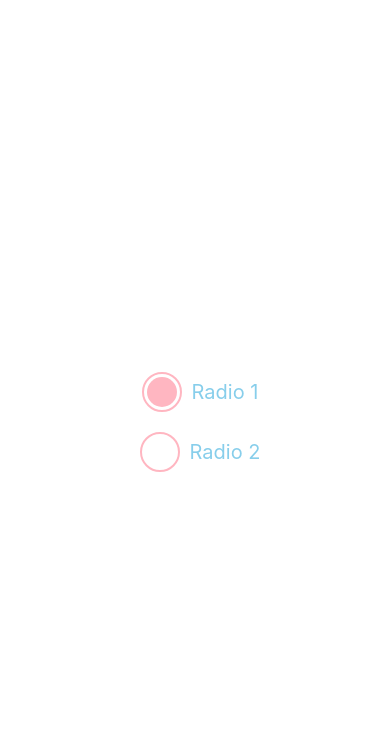
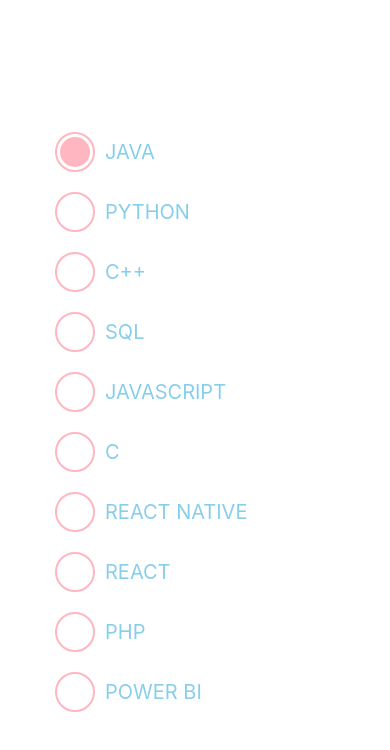
Before and after one commit to hvjha/React_Native, a React Native app: screen / in a window 390 px wide. Shown: the top 750 px of the page. Built offline with nearby package versions, Linux system fonts and the light colour scheme.

Commit message:
dynamic radio button

```diff
--- a/src/lessons/14_Radio.tsx
+++ b/src/lessons/14_Radio.tsx
@@ -1,12 +1,38 @@
 import React, { useState } from 'react';
 
-import {View, Text, StyleSheet, TouchableOpacity} from 'react-native'
+import { View, Text, StyleSheet, TouchableOpacity } from 'react-native'
 
-const Radio = () =>{
-    const [selectedRadio,setSelectedRadio] = useState(1)
-    return(
+const Radio = () => {
+    const skills = [
+        { id: 1, name: 'JAVA' },
+        { id: 2, name: 'PYTHON' },
+        { id: 3, name: 'C++' },
+        { id: 4, name: 'SQL' },
+        { id: 5, name: 'JAVASCRIPT' },
+        { id: 6, name: 'C' },
+        { id: 7, name: 'REACT NATIVE' },
+        { id: 8, name: 'REACT' },
+        { id: 9, name: 'PHP' },
+        { id: 10, name: 'POWER BI' },
+    ]
+    const [selectedRadio, setSelectedRadio] = useState(1)
+    return (
         <View style={styles.main}>
-            <TouchableOpacity onPress={()=>setSelectedRadio(1)}>
+            {
+                skills.map((item, index) => (
+                    <TouchableOpacity key={index} onPress={() => setSelectedRadio(item.id)}>
+                        <View style={styles.radioWrapper}>
+                            <View style={styles.radio}>
+                                {
+                                    selectedRadio === item.id ? <View style={styles.radiobg}></View> : null
+                                }
+                            </View>
+                            <Text style={styles.radiotext}>{item.name}</Text>
+                        </View>
+                    </TouchableOpacity>
+                ))
+            }
+            {/* <TouchableOpacity onPress={()=>setSelectedRadio(1)}>
                 <View style={styles.radioWrapper}>
                     <View style={styles.radio}>
                         {
@@ -15,8 +41,8 @@ const Radio = () =>{
                     </View>
                     <Text style={styles.radiotext}>Radio 1</Text>
                 </View>
-            </TouchableOpacity>
-            <TouchableOpacity onPress={()=>setSelectedRadio(2)}>
+            </TouchableOpacity> */}
+            {/* <TouchableOpacity onPress={()=>setSelectedRadio(2)}>
                 <View style={styles.radioWrapper}>
                     <View style={styles.radio}>
                         {
@@ -25,39 +51,40 @@ const Radio = () =>{
                     </View>
                     <Text style={styles.radiotext}>Radio 2</Text>
                 </View>
-            </TouchableOpacity>
+            </TouchableOpacity> */}
         </View>
     )
 }
 
 const styles = StyleSheet.create({
-    main:{
-        flex:1,
-        alignItems:'center',
-        justifyContent:'center'
+    main: {
+        flex: 1,
+        alignItems: 'center',
+        justifyContent: 'center'
     },
-    radiotext:{
-        fontSize:20,
-        color:'skyblue'
+    radiotext: {
+        fontSize: 20,
+        color: 'skyblue',
     },
-    radio:{
-        height:40,
-        width:40,
-        borderColor:'lightpink',
-        borderWidth:2,
-        borderRadius:20,
-        margin:10,
+    radio: {
+        height: 40,
+        width: 40,
+        borderColor: 'lightpink',
+        borderWidth: 2,
+        borderRadius: 20,
+        margin: 10,
     },
-    radioWrapper:{
-        flexDirection:'row',
-        alignItems:'center'
+    radioWrapper: {
+        flexDirection: 'row',
+        alignItems: 'center',
+        width:300,
     },
-    radiobg:{
-        backgroundColor:'lightpink',
-        height:30,
-        width:30,
-        borderRadius:20,
-        margin:3
+    radiobg: {
+        backgroundColor: 'lightpink',
+        height: 30,
+        width: 30,
+        borderRadius: 20,
+        margin: 3
     }
 })
 export default Radio;
```
